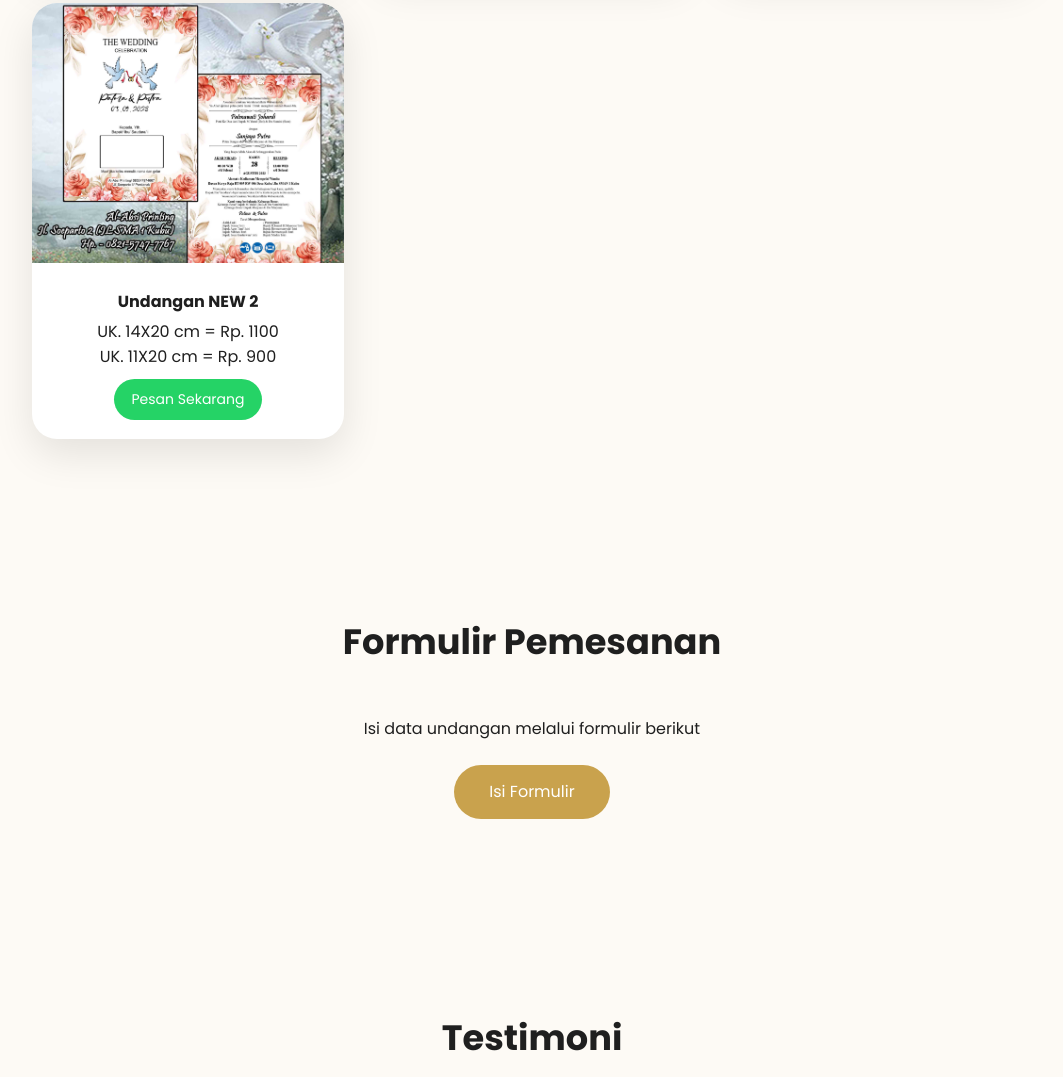
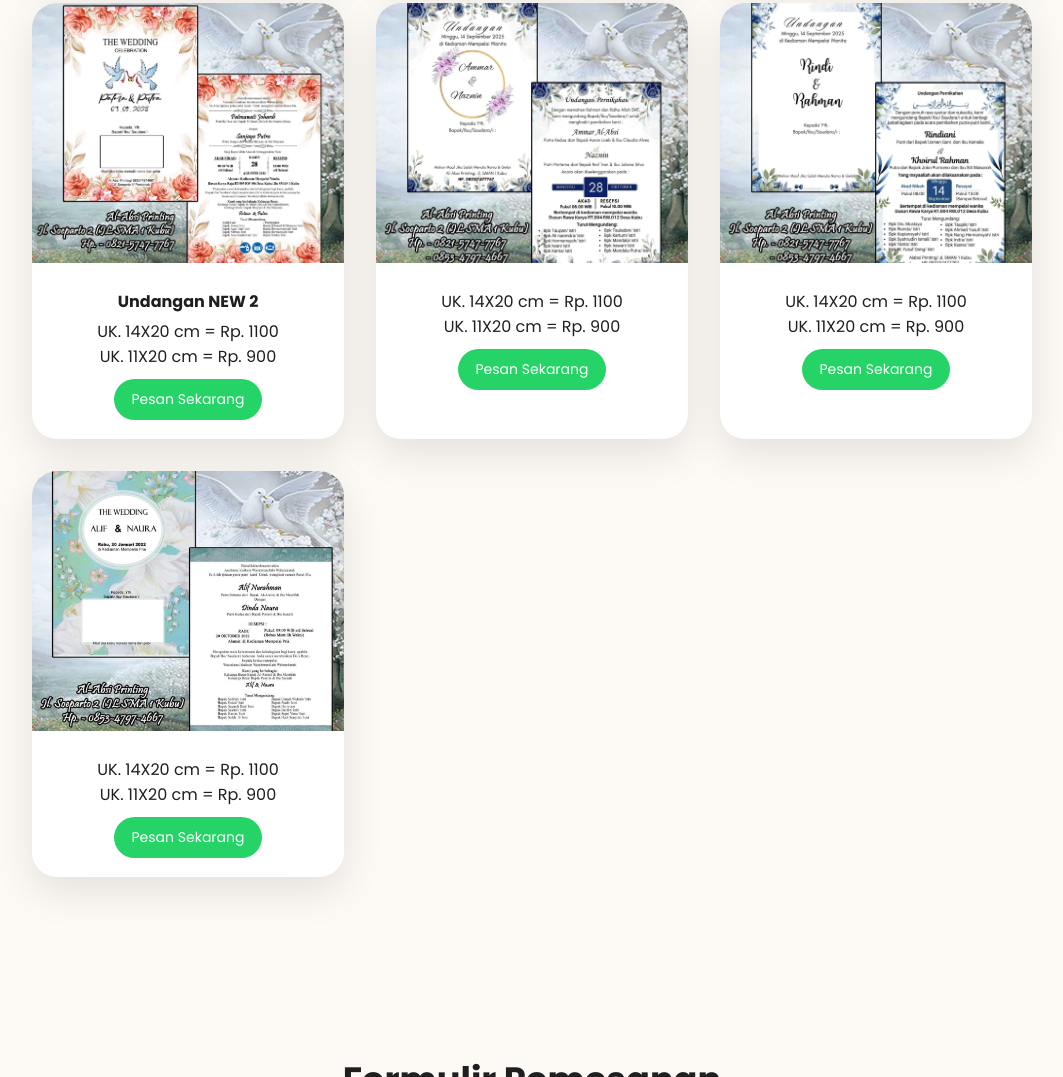
Before and after one commit to alabsi-printing/alabsi-printing, a plain HTML site: page undangan.html in a window 1280 px wide. Shown: the part 4957-6034 px from the top of the page, without its empty margins (108-1171 px from the left). Drawn offline with Linux system fonts and the light colour scheme.

Commit message:
Update undangan.html

```diff
--- a/undangan.html
+++ b/undangan.html
@@ -533,6 +533,37 @@ footer{text-align:center;padding:2rem;background:#111;color:#fff}
         </a>
       </div>
     </div>
+
+    <div class="produk">
+      <img src="type undangan (4).jpeg" alt="Undangan" onclick="openModal(this.src)">
+      <div class="info">
+        <p>UK. 14X20 cm = Rp. 1100</p>
+        <p>UK. 11X20 cm = Rp. 900</p>
+        <a href="https://wa.me/6282157477767?text=Halo saya mau cetak undangan" target="_blank" class="btn-produk">
+          Pesan Sekarang
+        </a>
+      </div>
+    </div>
+    <div class="produk">
+      <img src="type undangan (5).jpeg" alt="Undangan" onclick="openModal(this.src)">
+      <div class="info">
+        <p>UK. 14X20 cm = Rp. 1100</p>
+        <p>UK. 11X20 cm = Rp. 900</p>
+        <a href="https://wa.me/6282157477767?text=Halo saya mau cetak undangan" target="_blank" class="btn-produk">
+          Pesan Sekarang
+        </a>
+      </div>
+    </div>
+    <div class="produk">
+      <img src="type undangan (11).jpeg" alt="Undangan" onclick="openModal(this.src)">
+      <div class="info">
+        <p>UK. 14X20 cm = Rp. 1100</p>
+        <p>UK. 11X20 cm = Rp. 900</p>
+        <a href="https://wa.me/6282157477767?text=Halo saya mau cetak undangan" target="_blank" class="btn-produk">
+          Pesan Sekarang
+        </a>
+      </div>
+    </div>
   </div>
 </section>
 
```
